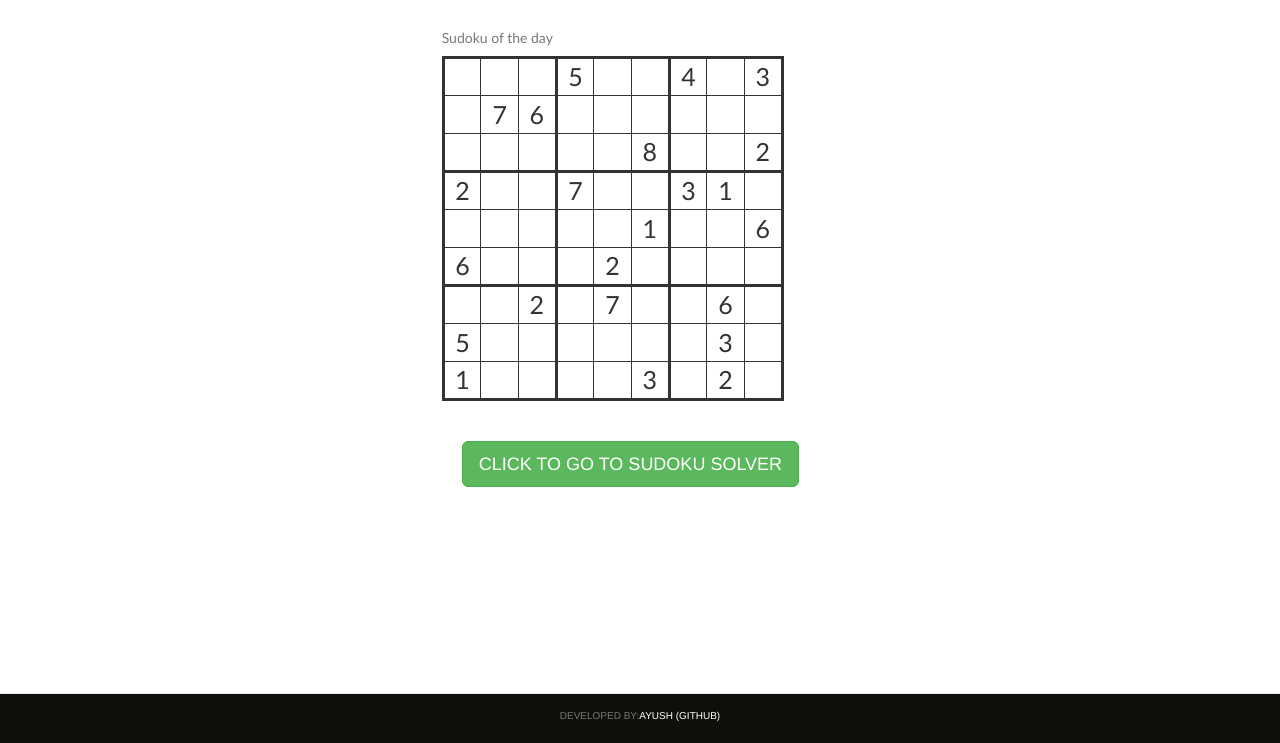
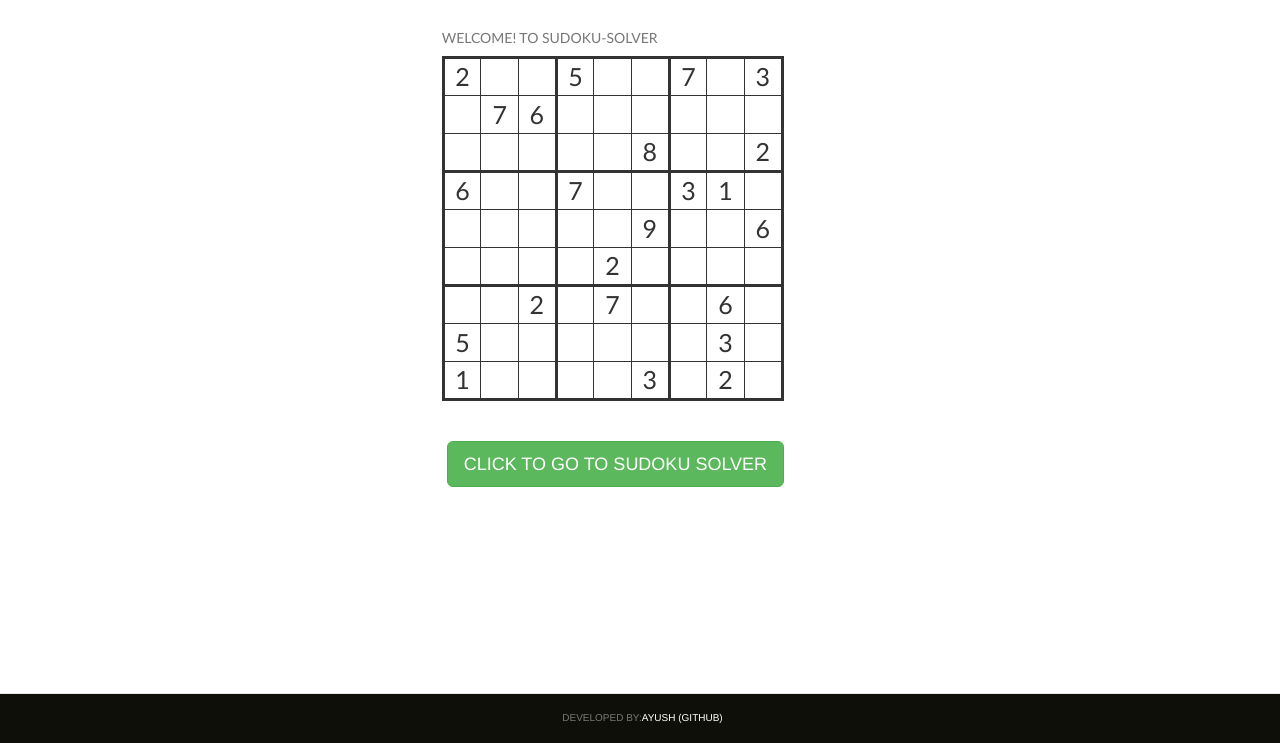
Before and after one commit to ayush1997/Sudoku-Solver, a Flask app: page / in a window 1280 px wide. Shown: the part 57-800 px from the top of the page. Run offline with Flask 2, Linux system fonts and the light colour scheme; some libraries are stand-ins or nearby versions.

Commit message:
adjustments

```diff
--- a/app.py
+++ b/app.py
@@ -124,5 +124,5 @@ def solved():
 
 if __name__ == '__main__' :
 	port = int(os.environ.get('PORT', 5000))
-	app.run(host='0.0.0.0',port=port)
-	#app.run(debug=True)
+	#app.run(host='0.0.0.0',port=port)
+	app.run(debug=True)
--- a/static/sudjava.js
+++ b/static/sudjava.js
@@ -10,21 +10,21 @@ var grid=[
        [1,'','','','',3,'',2,'']]  ,
 
 
-      [ [1,2,3,4,5,6,7,8,9],
-       ['',7,6,'','','','','','']
- ,     ['','','','','',8,'','',2]
- ,     [2,'','',7,'','',3,1,''],
-       ['','','','','',1,'','',6],
-       [6,'','','',2,'','','','']
- ,     ['','',2,'',7,'','',6, '']
- ,     [5,'','','','','','',3,''],
-       [1,'','','','',3,'',2,''] ] ,
+      [ ['','','',2,6,'',7,'',''],
+       [6,8,'','',7,'','',9,'']
+ ,     [1,9,'','',4,8,5,'','']
+ ,     [8,2,'',1,'','','',4,''],
+       ['','',4,6,'',2,9,'',''],
+       ['',5,'','','',3,'',2,8]
+ ,     ['','',9,3,'','','',7, 4]
+ ,     ['',4,'','',5,'','',3,6],
+       [7,'',3,'',1,8,'','',''] ] ,
 
        [[2,'','',5,'','',7,'',3],
        ['',7,6,'','','','','','']
  ,     ['','','','','',8,'','',2]
- ,     [2,'','',7,'','',3,1,''],
-       ['','','','','',1,'','',6],
+ ,     [6,'','',7,'','',3,1,''],
+       ['','','','','',9,'','',6],
        ['','','','',2,'','','','']
  ,     ['','',2,'',7,'','',6, '']
  ,     [5,'','','','','','',3,''],
@@ -54,4 +54,4 @@ function display()
 }
 
 
-setInterval(display,1500);
+setInterval(display,1800);
--- a/templates/header.html
+++ b/templates/header.html
@@ -10,7 +10,7 @@
 
 
     <link href="{{url_for('static',filename = 'css/bootstrap.min.css')}}" rel="stylesheet">
-    <link  href="{{url_for('static',filename="font-awesome-4.5.0/css/font-awesome.min.css")}}" rel="stylesheet" >
+    <link  href="{{url_for('static',filename='font-awesome-4.5.0/css/font-awesome.min.css')}}" rel="stylesheet" >
     <link href='https://fonts.googleapis.com/css?family=Amatic+SC:700|Black+Ops+One' rel='stylesheet' type='text/css'>
     <link href='https://fonts.googleapis.com/css?family=Lobster' rel='stylesheet' type='text/css'>
 
@@ -69,7 +69,7 @@ input{width:100%;font-size: 20px;}
 .sud{
   position:relative;
   top:40px;
-  left:20px;
+  left:5px;
 }
 .but{
   position: relative;
@@ -120,7 +120,11 @@ input{width:100%;font-size: 20px;}
   width:100vw;
 
 }
-
+.navbar-fixed-bottom{
+  padding-top: 2px;
+  padding-bottom: 2px;
+  padding-left: 5px;
+}
 </style>
 
   </head>
@@ -168,13 +172,13 @@ input{width:100%;font-size: 20px;}
 {%block body%}
 
 {%endblock%}
-<div class="container-fluid" >
+<div class="container-fluid"  style="height:10px;">
 <div class="row">
-      <div class="col-xs-12 col-lg-12">
+
         <nav class="navbar navbar-default navbar-fixed-bottom">
             <p class="navbar-text pd">DEVELOPED BY:<a href="#">AYUSH (GITHUB)</a></p>
         </nav>
-      </div>
+
     </div>
   </div>
 
--- a/templates/index.html
+++ b/templates/index.html
@@ -7,7 +7,7 @@
   <div class="col-xs-12 col-lg-4"></div>
   <div class="col-xs-12 col-lg-4">
   <table >
-    <caption>Sudoku of the day</caption>
+    <caption>WELCOME! TO SUDOKU-SOLVER</caption>
     <colgroup><col><col><col>
     <colgroup><col><col><col>
     <colgroup><col><col><col>
--- a/templates/output.html
+++ b/templates/output.html
@@ -10,7 +10,7 @@
        <div class="col-xs-12 col-lg-4"></div>
       <div class="col-xs-12 col-lg-4">
       <table >
-        <caption>Sudoku of the day</caption>
+        <caption>TYPE THE NUMBERS AT THERE PLACES(KEEP THE REST BOX AS IT IS.)</caption>
         <colgroup><col><col><col>
         <colgroup><col><col><col>
         <colgroup><col><col><col>
```
Also changed, not shown: reqirements.txt (deleted, +0 -10 lines), 1 other file.
